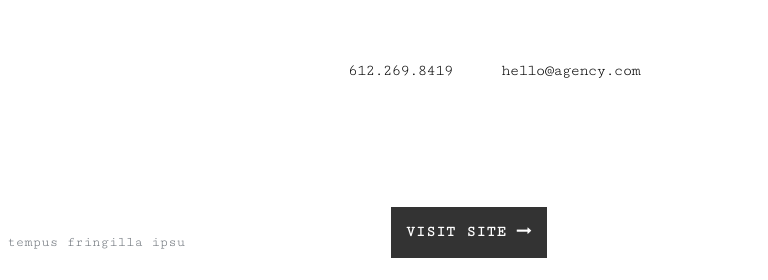
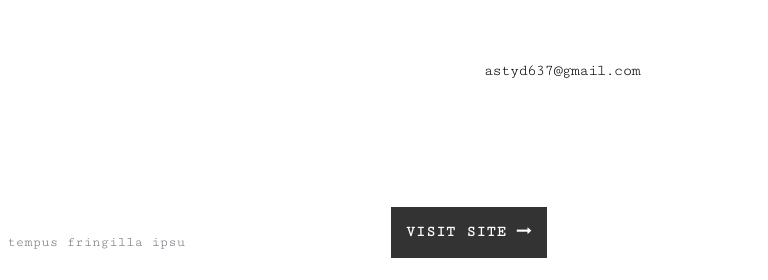
Before and after one commit to astyd256/astyd256.github.io, a plain HTML site: page work-details.html in a window 1280 px wide. Shown: the top 280 px of the page, 512-1280 px from the left. Drawn offline with nearby package versions, Linux system fonts and the light colour scheme.

Commit message:
minor changes

```diff
--- a/work-details.html
+++ b/work-details.html
@@ -24,8 +24,7 @@
     <div class="header-content clearfix"> <a class="logo" href="index.html"><img src="images/logo.png" alt=""></a>
       <nav class="navigation" role="navigation">
         <ul class="primary-nav">
-          <li>612.269.8419</li>
-          <li><a href="mainlto:hello@phdl.co">hello@agency.com</a></li>
+          <li><a href="mainlto:astyd637@gmail.com">astyd637@gmail.com</a></li>
         </ul>
       </nav>
       <a href="#" class="nav-toggle">Menu<span></span></a> </div>
@@ -81,7 +80,7 @@
   <div class="container">
     <div class="col-md-6 left">
       <h4>Let's work together</h4>
-      <p> Call: 612.269.8419 OR Email : <a href="mailto:hello@agency.com"> hello@agency.com </a></p>
+      <p>Email : <a href="mailto:astyd637@gmail.com"> astyd637@gmail.com </a></p>
     </div>
     <div class="col-md-6 right">
       <p>© 2015 All rights reserved. All Rights Reserved<br>
```
